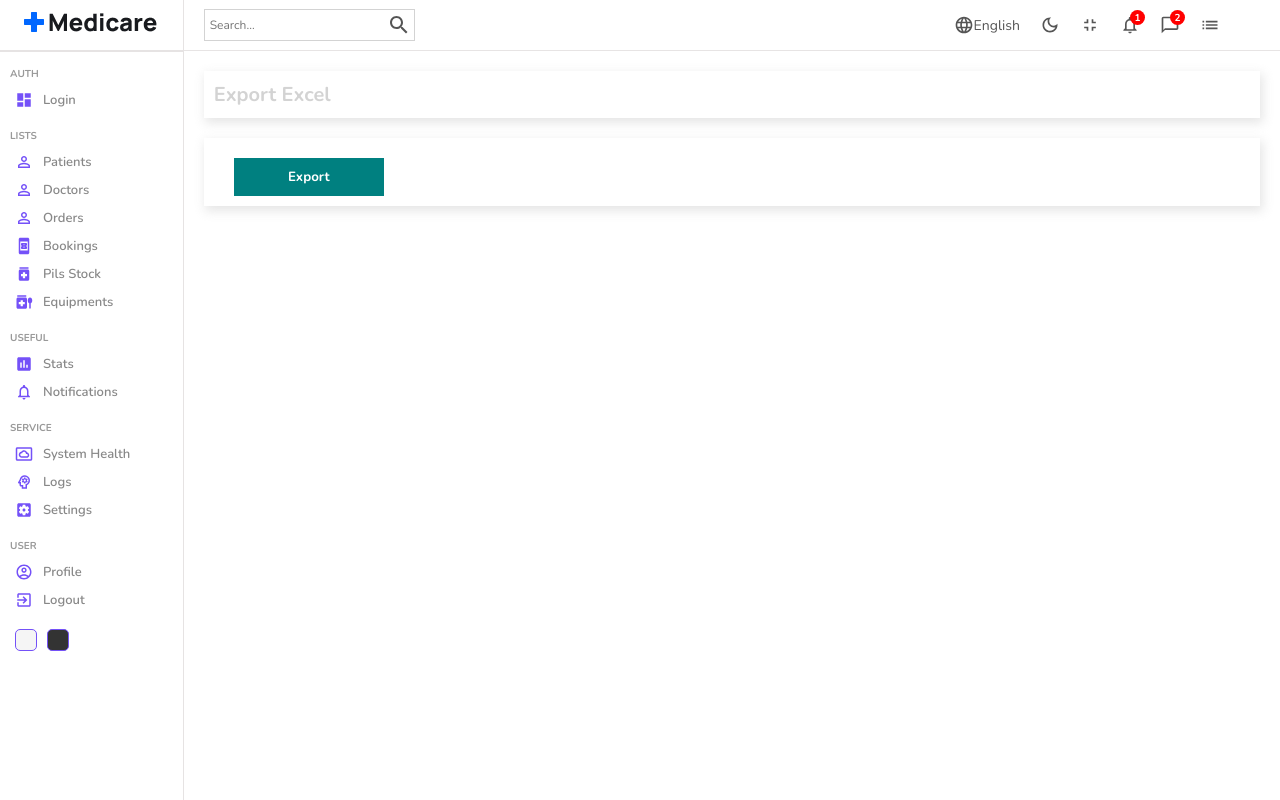
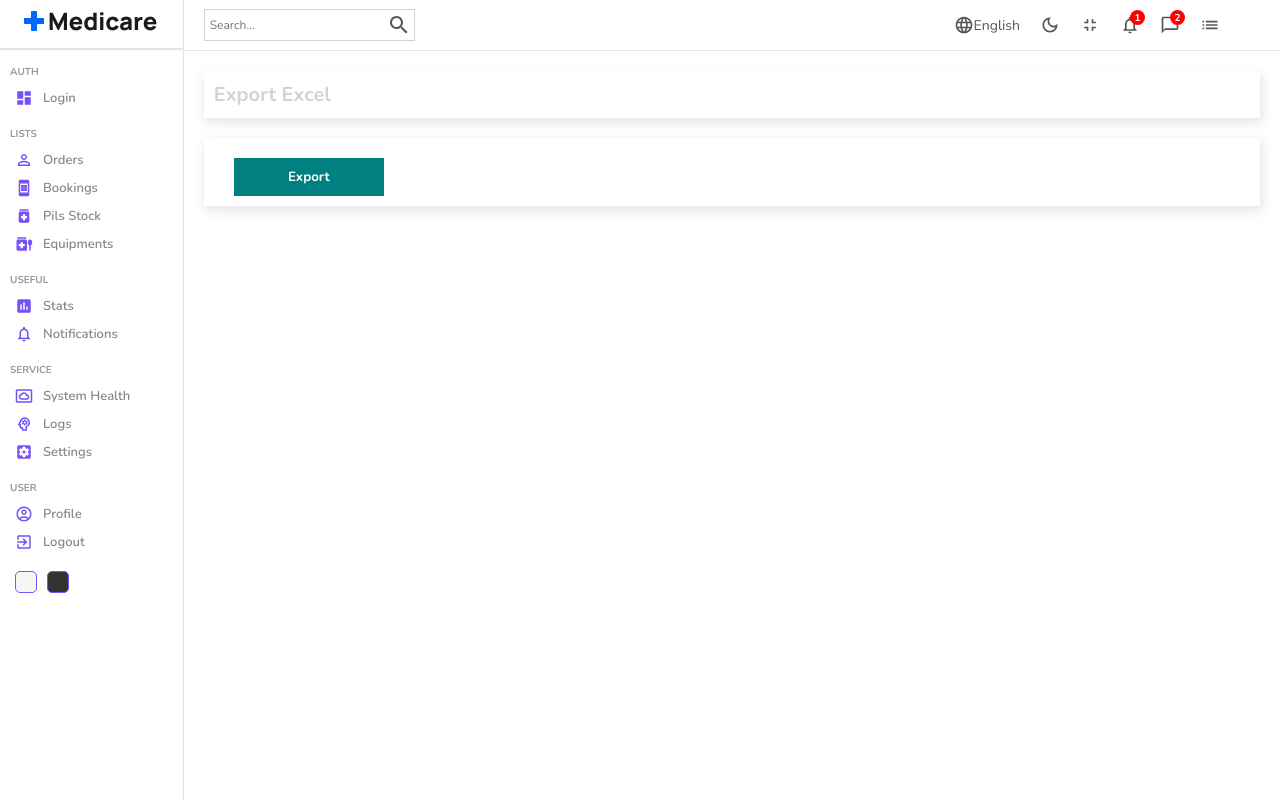
Before and after one commit to MUNALDO/Orders_Chrismast, a React (Create React App) app in the folder Admin/: page /export-xlsx in a window 1280 px wide. Built offline with nearby package versions, Linux system fonts and the light colour scheme.

Commit message:
add admin + be v4

```diff
--- a/Admin/package.json
+++ b/Admin/package.json
@@ -31,6 +31,7 @@
     "react-scripts": "^5.0.1",
     "recharts": "^2.2.0",
     "sass": "^1.57.1",
+    "serve": "^14.2.1",
     "web-vitals": "^3.1.0"
   },
   "eslintConfig": {
--- a/Admin/src/components/datatable/datatable.scss
+++ b/Admin/src/components/datatable/datatable.scss
@@ -1,5 +1,5 @@
 .datatable {
-  height: 600px;
+  height: 580px;
   padding: 20px;
 
   .datatableTitle {
--- a/Admin/src/components/sidebar/Sidebar.jsx
+++ b/Admin/src/components/sidebar/Sidebar.jsx
@@ -40,18 +40,6 @@ const Sidebar = () => {
             </li>
           </Link>
           <p className="title">LISTS</p>
-          <Link to="/users/get" style={{ textDecoration: "none" }}>
-            <li>
-              <PersonOutlineIcon className="icon" />
-              <span>Patients</span>
-            </li>
-          </Link>
-          <Link to="/doctors/get" style={{ textDecoration: "none" }}>
-            <li>
-              <PersonOutlineIcon className="icon" />
-              <span>Doctors</span>
-            </li>
-          </Link>
           <Link to="/order/get" style={{ textDecoration: "none" }}>
             <li>
               <PersonOutlineIcon className="icon" />
--- a/Admin/src/components/sidebar/sidebar.scss
+++ b/Admin/src/components/sidebar/sidebar.scss
@@ -5,7 +5,7 @@
   background-color: white;
 
   .top {
-    height: 50px;
+    height: 48px;
     display: flex;
     align-items: center;
     justify-content: center;
--- a/Admin/src/pages/list/List.jsx
+++ b/Admin/src/pages/list/List.jsx
@@ -6,9 +6,7 @@ import Datatable from "../../components/datatable/Datatable";
 const List = ({ columns }) => {
   return (
     <div className="list">
-      {/* <Sidebar /> */}
       <div className="listContainer">
-        {/* <Navbar /> */}
         <Datatable columns={columns} />
       </div>
     </div>
```
Also changed, not shown: Admin/src/pages/list/list.scss (line endings or trailing spaces), 12 other files (tests, documents, lock files or other folders).
